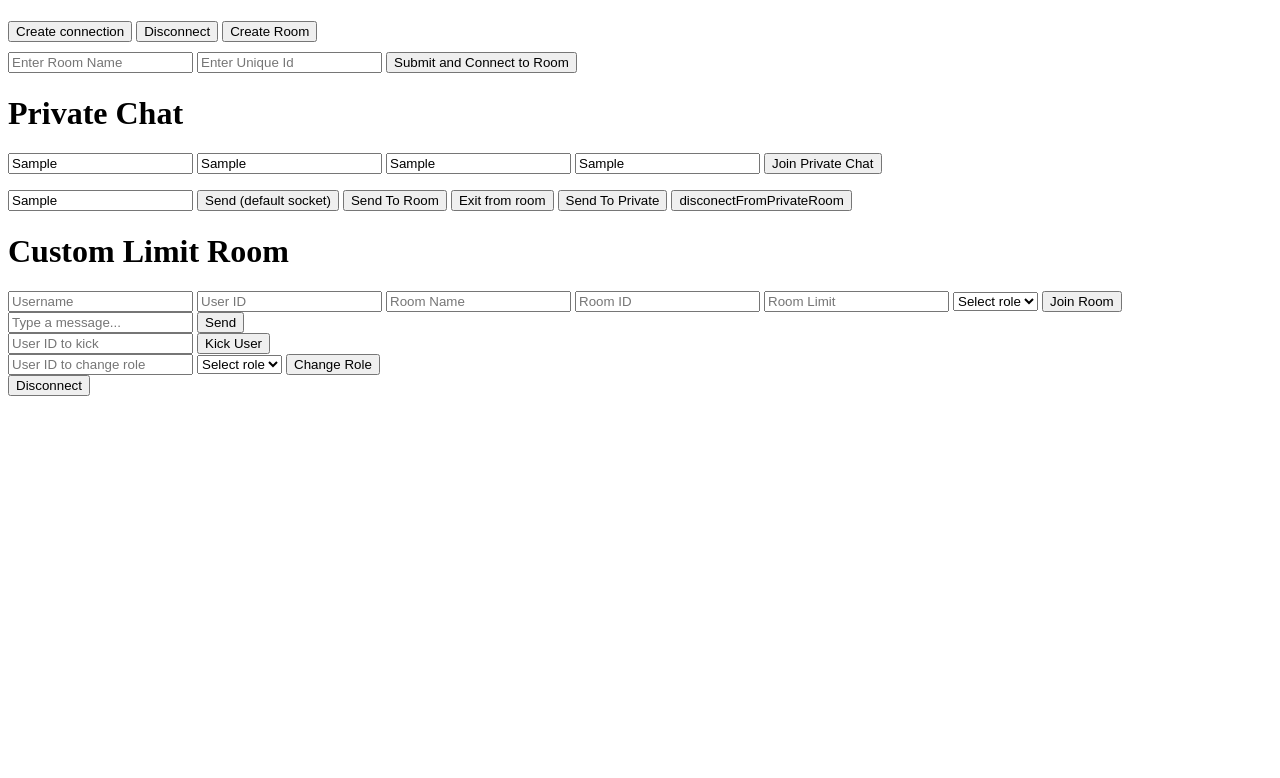
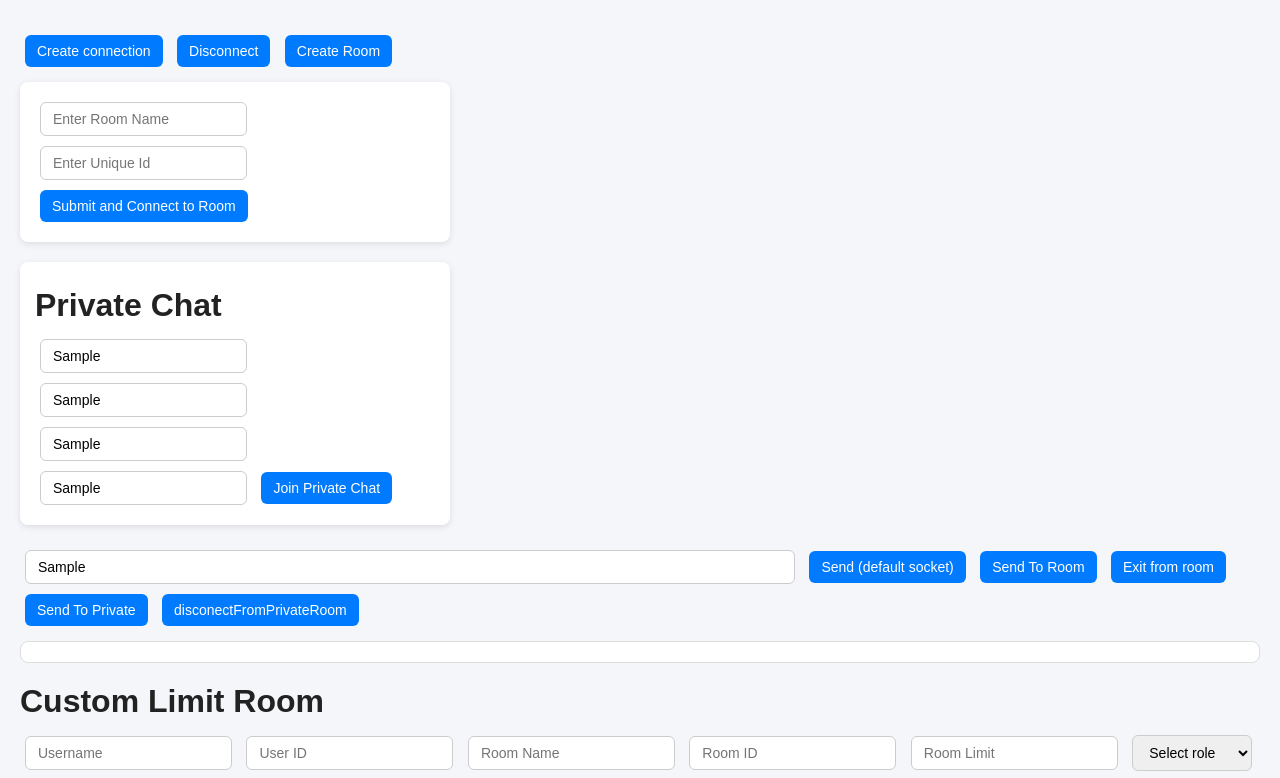
Before and after one commit to SKYNEET1/chat-app, a website: page public/index.html in a window 1280 px wide. Both pictures are taken after typing "Sample", "Sample", "Sample", "Sample", "Sample" into the empty fields and a click on the button "Create Room". Shown: the top 778 px of the page. Drawn offline with nearby package versions, Linux system fonts and the light colour scheme; no server answers.

```diff
--- a/public/index.html
+++ b/public/index.html
@@ -6,6 +6,101 @@
     <meta charset="UTF-8">
     <meta name="viewport" content="width=device-width, initial-scale=1.0">
     <title>Document</title>
+    <style>
+    body {
+        font-family: Arial, sans-serif;
+        background: #f4f6f9;
+        margin: 0;
+        padding: 20px;
+        color: #333;
+    }
+
+    h1, h3 {
+        margin: 10px 0;
+        color: #222;
+    }
+
+    div {
+        margin-bottom: 20px;
+    }
+
+    input, select, button {
+        padding: 8px 12px;
+        margin: 5px;
+        border-radius: 6px;
+        border: 1px solid #ccc;
+        font-size: 14px;
+    }
+
+    input:focus, select:focus {
+        border-color: #007bff;
+        outline: none;
+    }
+
+    button {
+        background: #007bff;
+        color: white;
+        border: none;
+        cursor: pointer;
+        transition: background 0.2s ease;
+    }
+
+    button:hover {
+        background: #0056b3;
+    }
+
+    #roomForm, #privateForm {
+        background: white;
+        padding: 15px;
+        border-radius: 8px;
+        box-shadow: 0 2px 6px rgba(0,0,0,0.1);
+        max-width: 400px;
+    }
+
+    #chatArea, #chat {
+        list-style: none;
+        padding: 10px;
+        margin: 10px 0;
+        background: #fff;
+        border: 1px solid #ddd;
+        border-radius: 8px;
+        max-height: 250px;
+        overflow-y: auto;
+    }
+
+    #chatArea li, #chat div {
+        padding: 8px;
+        margin: 5px 0;
+        background: #f1f1f1;
+        border-radius: 5px;
+    }
+
+    #chatArea li:nth-child(odd), #chat div:nth-child(odd) {
+        background: #e9f3ff;
+    }
+
+    #msg, #msgBox {
+        width: 60%;
+    }
+
+    #p, #room, #leftMsg {
+        font-style: italic;
+        margin: 10px 0;
+        color: #555;
+    }
+
+    .form-section {
+        display: flex;
+        flex-wrap: wrap;
+        gap: 10px;
+        align-items: center;
+    }
+
+    select {
+        min-width: 120px;
+    }
+</style>
+
 </head>
 
 <body>
@@ -333,6 +428,7 @@
     customLimit.on("message", (msg) => addMessage(msg));
     customLimit.on("error", (err) => addMessage("** " + err));
     customLimit.on("kicked", (msg) => addMessage(">> " + msg));
+    customLimit.on("history", (hist) => addMessage("## " + hist));
 
     function addMessage(msg) {
         const div = document.createElement("div");
```
Also changed, not shown: controller.Socket/customLimit.js (+26 -8 lines), models/schema.js (+49 -28 lines).
